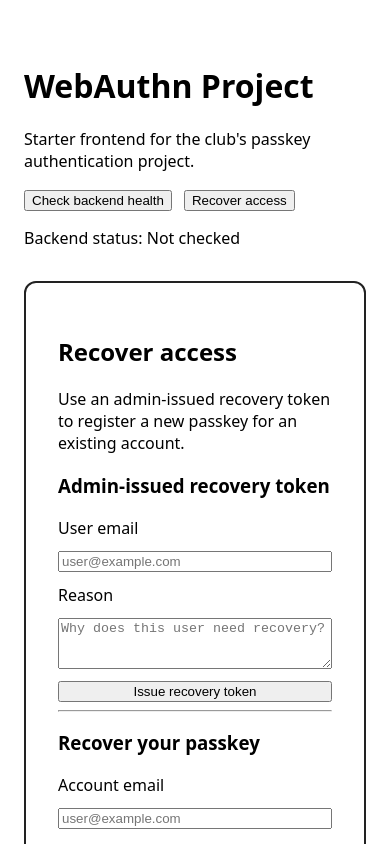
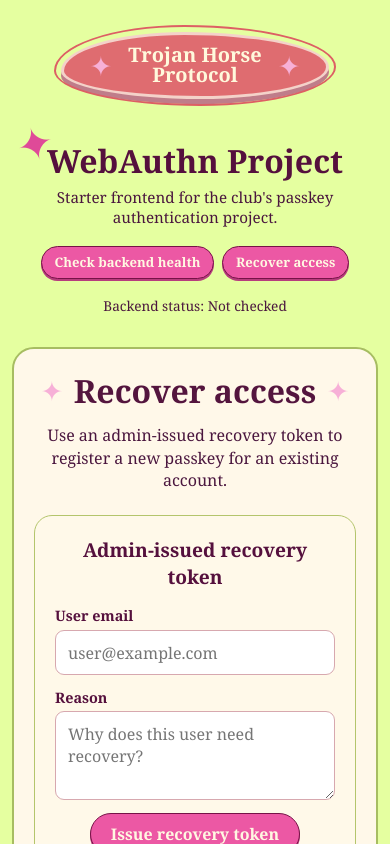
Before and after one commit to Trojan-Horse-Protocol/Biometric-Authentication, a React (Vite) app in the folder frontend/: page / in a window 390 px wide. Both pictures are taken after a click on the button "Recover access". Shown: the top 844 px of the page. Built offline with nearby package versions, Linux system fonts and the light colour scheme; no server answers.

Commit message:
Style recovery UI to match frontend design

```diff
--- /dev/null
+++ b/frontend/src/App.css
@@ -0,0 +1,257 @@
+:root {
+  font-family: Georgia, "Times New Roman", serif;
+  color: #4a163e;
+  background: #1d1c1c;
+  font-synthesis: none;
+}
+
+* {
+  box-sizing: border-box;
+}
+
+body {
+  min-width: 320px;
+  min-height: 100vh;
+  margin: 0;
+  background: #1d1c1c;
+}
+
+button,
+input,
+textarea {
+  font: inherit;
+}
+
+button {
+  cursor: pointer;
+}
+
+.app-shell {
+  position: relative;
+  width: min(100% - 2rem, 720px);
+  min-height: 100vh;
+  margin: 0 auto;
+  padding: 2rem 1rem 4rem;
+  overflow: hidden;
+  text-align: center;
+  background: #e5ffa0;
+}
+
+.app-shell::before,
+.app-shell::after {
+  position: absolute;
+  z-index: 0;
+  color: #df4a98;
+  font-size: 2.8rem;
+  content: "✦";
+}
+
+.app-shell::before {
+  top: 7rem;
+  left: 1rem;
+  transform: rotate(-16deg);
+}
+
+.app-shell::after {
+  right: 1rem;
+  bottom: 3rem;
+  color: #a68a96;
+  transform: rotate(18deg);
+}
+
+.brand-banner,
+.page-title,
+.page-subtitle,
+.utility-button,
+.backend-status,
+.recovery-panel,
+.auth-panel {
+  position: relative;
+  z-index: 1;
+}
+
+.brand-banner {
+  display: inline-flex;
+  align-items: center;
+  gap: 1rem;
+  min-width: 260px;
+  margin: 0 auto 1rem;
+  padding: 0.65rem 1.6rem;
+  border: 3px solid #f4d2c9;
+  border-radius: 46% 54% 48% 52% / 58% 52% 48% 42%;
+  outline: 2px solid #dd5f64;
+  outline-offset: 5px;
+  background: #df6c70;
+  color: #fff9dc;
+  box-shadow: 0 5px 0 #bf7d8a;
+}
+
+.brand-name {
+  margin: 0;
+  font-size: 1.25rem;
+  font-weight: 700;
+  line-height: 1;
+}
+
+.brand-star,
+.heading-star {
+  color: #f7b0d7;
+  font-size: 1.7rem;
+}
+
+.page-title {
+  margin: 1.5rem 0 0.3rem;
+  color: #55103d;
+  font-size: clamp(2rem, 6vw, 3rem);
+}
+
+.page-subtitle {
+  margin-top: 0;
+  font-size: 0.95rem;
+}
+
+.utility-button,
+.primary-button {
+  border: 1px solid #761347;
+  border-radius: 999px;
+  background: #ec58a4;
+  color: #fff8e1;
+  font-weight: 700;
+  box-shadow: 0 2px 0 #b73d7d;
+}
+
+.utility-button {
+  margin: 0.25rem;
+  padding: 0.4rem 0.8rem;
+  font-size: 0.82rem;
+}
+
+.utility-button:hover,
+.primary-button:hover {
+  background: #d94792;
+}
+
+.backend-status {
+  font-size: 0.85rem;
+}
+
+.recovery-panel,
+.auth-panel {
+  width: min(100%, 520px);
+  margin: 2rem auto;
+  padding: 2rem;
+  border: 2px solid #a7bd62;
+  border-radius: 22px;
+  background: #fff8e9;
+  box-shadow: 0 4px 0 #b1c77b;
+}
+
+.section-heading {
+  display: flex;
+  align-items: center;
+  justify-content: center;
+  gap: 0.65rem;
+}
+
+.section-heading h2 {
+  margin: 0;
+  color: #54153e;
+  font-size: 2rem;
+}
+
+.recovery-intro {
+  max-width: 420px;
+  margin: 0.75rem auto 1.5rem;
+  line-height: 1.4;
+}
+
+.recovery-card {
+  padding: 1.25rem;
+  border: 1px solid #b4c56c;
+  border-radius: 18px;
+  background: #fff9e9;
+  text-align: left;
+}
+
+.recovery-card h3 {
+  margin: 0 0 1rem;
+  color: #55103d;
+  text-align: center;
+  font-size: 1.2rem;
+}
+
+.recovery-form {
+  display: grid;
+  gap: 0.8rem;
+}
+
+.field {
+  display: grid;
+  gap: 0.3rem;
+}
+
+.field label {
+  color: #55103d;
+  font-size: 0.9rem;
+  font-weight: 700;
+}
+
+.field input,
+.field textarea {
+  width: 100%;
+  padding: 0.65rem 0.75rem;
+  border: 1px solid #d7a8af;
+  border-radius: 9px;
+  outline: none;
+  background: #fff;
+  color: #4a163e;
+}
+
+.field input:focus,
+.field textarea:focus {
+  border-color: #e9519d;
+  box-shadow: 0 0 0 3px #f7c1dc;
+}
+
+.primary-button {
+  justify-self: center;
+  padding: 0.55rem 1.25rem;
+}
+
+.token-output,
+.recovery-message {
+  margin: 1rem 0 0;
+  padding: 0.75rem;
+  border-radius: 10px;
+  background: #f9d3e4;
+  color: #641343;
+  font-size: 0.9rem;
+  line-height: 1.4;
+}
+
+.recovery-divider {
+  height: 1px;
+  margin: 1.25rem 0;
+  background: #d6b4ae;
+}
+
+.text-button {
+  margin-top: 1rem;
+  border: 0;
+  background: transparent;
+  color: #681448;
+  text-decoration: underline;
+}
+
+@media (max-width: 520px) {
+  .app-shell {
+    width: 100%;
+    padding-right: 0.75rem;
+    padding-left: 0.75rem;
+  }
+
+  .recovery-panel,
+  .auth-panel {
+    padding: 1.25rem;
+  }
+}
--- a/frontend/src/App.tsx
+++ b/frontend/src/App.tsx
@@ -1,4 +1,5 @@
 import { FormEvent, useState } from "react";
+import "./App.css";
 
 // Backend API configuration
 const apiBaseUrl =
@@ -49,20 +50,23 @@ function App() {
   }
 
   return (
-    <main
-      style={{
-        fontFamily: "system-ui",
-        maxWidth: 720,
-        margin: "4rem auto",
-        padding: "0 1rem"
-      }}
-    >
+    <main className="app-shell">
       {/* Main application layout */}
-      <h1>WebAuthn Project</h1>
-      <p>Starter frontend for the club&apos;s passkey authentication project.</p>
+      <div className="brand-banner" aria-label="Trojan Horse Protocol">
+        <span className="brand-star">✦</span>
+        <div>
+          <p className="brand-name">Trojan Horse</p>
+          <p className="brand-name">Protocol</p>
+        </div>
+        <span className="brand-star">✦</span>
+      </div>
+      <h1 className="page-title">WebAuthn Project</h1>
+      <p className="page-subtitle">
+        Starter frontend for the club&apos;s passkey authentication project.
+      </p>
 
       {/* Development backend health check */}
-      <button type="button" onClick={checkBackend}>
+      <button className="utility-button" type="button" onClick={checkBackend}>
         Check backend health
       </button>
 
@@ -72,37 +76,36 @@ function App() {
           setView("recovery");
           setRecoveryMessage("");
         }}
-        style={{ marginLeft: "0.75rem" }}
+        className="utility-button"
       >
         Recover access
       </button>
 
-      <p aria-live="polite">Backend status: {backendStatus}</p>
+      <p className="backend-status" aria-live="polite">Backend status: {backendStatus}</p>
 
       {/* Recovery UI */}
       {view === "recovery" && (
         <section
+          className="recovery-panel"
           aria-labelledby="recovery-heading"
-          style={{
-            border: "2px solid #222",
-            borderRadius: "12px",
-            padding: "2rem",
-            maxWidth: "520px",
-            margin: "2rem auto",
-          }}
         >
+          <div className="section-heading">
+            <span className="heading-star">✦</span>
             <h2 id="recovery-heading">Recover access</h2>
-          <p>
+            <span className="heading-star">✦</span>
+          </div>
+          <p className="recovery-intro">
             Use an admin-issued recovery token to register a new passkey for an
             existing account.
           </p>
 
-          <section aria-labelledby="admin-recovery-heading">
+          <section className="recovery-card" aria-labelledby="admin-recovery-heading">
             <h3 id="admin-recovery-heading">Admin-issued recovery token</h3>
             <form
+              className="recovery-form"
               onSubmit={issueRecoveryToken}
-              style={{ display: "grid", gap: "0.75rem" }}
             >
+              <div className="field">
                 <label htmlFor="recovery-user-email">User email</label>
                 <input
                   id="recovery-user-email"
@@ -111,6 +114,8 @@ function App() {
                   placeholder="user@example.com"
                   required
                 />
+              </div>
+              <div className="field">
                 <label htmlFor="recovery-reason">Reason</label>
                 <textarea
                   id="recovery-reason"
@@ -119,23 +124,27 @@ function App() {
                   required
                   rows={3}
                 />
-              <button type="submit">Issue recovery token</button>
+              </div>
+              <button className="primary-button" type="submit">
+                Issue recovery token
+              </button>
             </form>
             {recoveryToken ? (
-              <p aria-live="polite">
+              <p className="token-output" aria-live="polite">
                 <strong>Recovery token:</strong> {recoveryToken}
               </p>
             ) : null}
           </section>
 
-          <hr />
+          <div className="recovery-divider" />
 
-          <section aria-labelledby="user-recovery-heading">
+          <section className="recovery-card" aria-labelledby="user-recovery-heading">
             <h3 id="user-recovery-heading">Recover your passkey</h3>
             <form
+              className="recovery-form"
               onSubmit={recoverPasskey}
-              style={{ display: "grid", gap: "0.75rem" }}
             >
+              <div className="field">
                 <label htmlFor="user-recovery-email">Account email</label>
                 <input
                   id="user-recovery-email"
@@ -144,6 +153,8 @@ function App() {
                   placeholder="user@example.com"
                   required
                 />
+              </div>
+              <div className="field">
                 <label htmlFor="user-recovery-token">Recovery token</label>
                 <input
                   id="user-recovery-token"
@@ -152,18 +163,21 @@ function App() {
                   placeholder="Paste your recovery token"
                   required
                 />
-              <button type="submit">Start passkey recovery</button>
+              </div>
+              <button className="primary-button" type="submit">
+                Start passkey recovery
+              </button>
             </form>
           </section>
 
           {recoveryMessage ? (
-            <p aria-live="polite">{recoveryMessage}</p>
+            <p className="recovery-message" aria-live="polite">{recoveryMessage}</p>
           ) : null}
 
           <button
+            className="text-button"
             type="button"
             onClick={() => setView("login")}
-            style={{ marginTop: "1rem" }}
           >
             Back to sign in
           </button>
@@ -173,6 +187,7 @@ function App() {
       {/* Registration view */}
       {view === "register" && (
         <section
+          className="auth-panel"
           aria-labelledby="registration-heading"
           style={{
             border: "2px solid #222",
@@ -240,6 +255,7 @@ function App() {
       {/* Login view */}
       {view === "login" && (
         <section
+          className="auth-panel"
           aria-labelledby="login-heading"
           style={{
             border: "2px solid #222",
```
Lines whose indentation alone changed are shown as unchanged.
